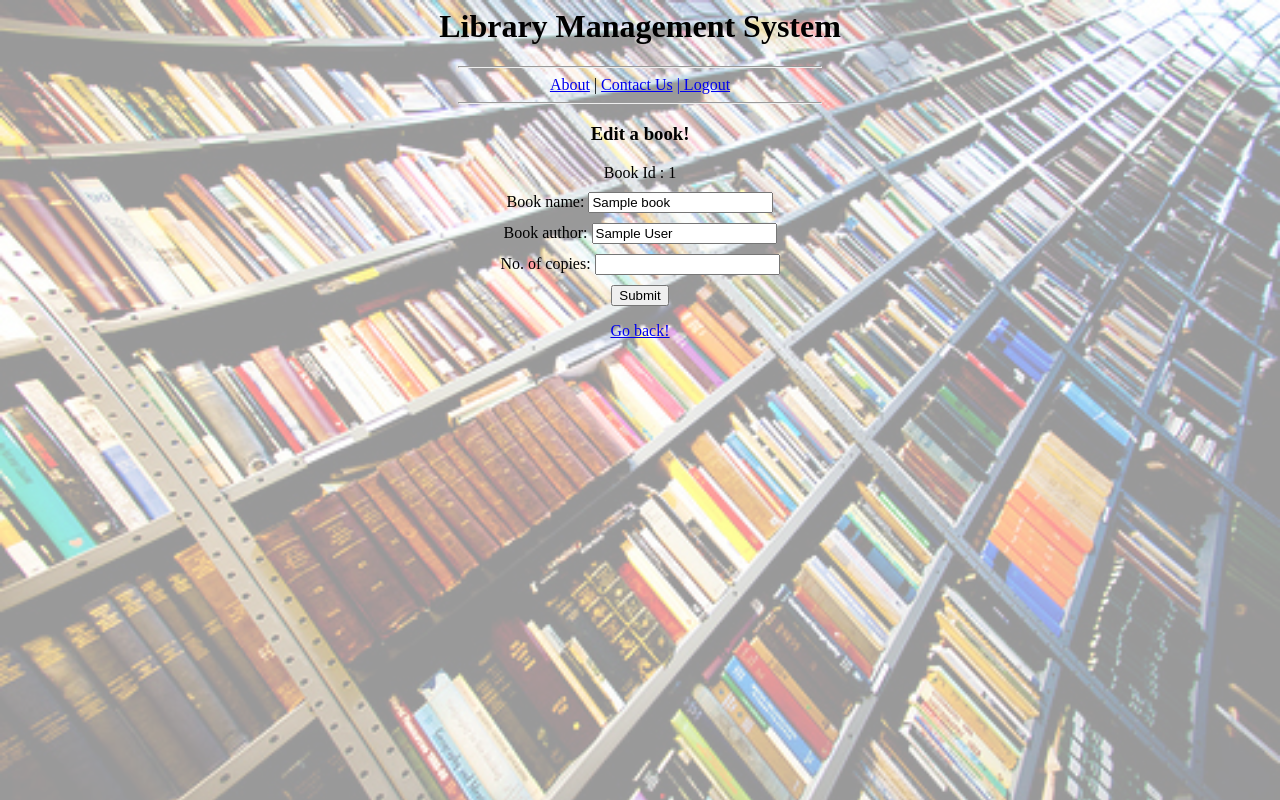
After one commit to armohamm/Library-Management-System, a PHP site: page /edit.php?id=1 in a window 1280 px wide. The commit adds this page. Run offline with PHP 8.4, Linux system fonts and the light colour scheme; the visitor is signed in with stand-in values (Sample User, id 1); tables that the repository leaves empty or names only in its code hold one stand-in row (values such as "Sample post").

Commit message:
Second Commit: Added Edit next to Table View for Admin

```diff
--- a/book_add.php
+++ b/book_add.php
@@ -13,7 +13,8 @@ if(!(isset($_SESSION["authuser"])) && !(isset($_SESSION["user"])))
   include 'header.php';
  ?>
 	<head>
-		<h3 style="text-align:center"> Add a book!</h3>
+		<h3 style="text-align:center">
+				Add a book!</h3>
 	</head>
 	<style type="text/css">
 	#f{
@@ -35,6 +36,7 @@ if(!(isset($_SESSION["authuser"])) && !(isset($_SESSION["user"])))
 	<body>
 		<div class='cover'></div>
 		 <form method="post" action="book_add1.php">
+
 		 	<div id="f">
 		 	Book name:
 		 	<input type="text" name="name"><br>
--- a/book_del.php
+++ b/book_del.php
@@ -70,6 +70,7 @@ display: block;
 	  unset($_SESSION["success"]);
 	  if(isset($_SESSION["zerocop"]))
 	  	echo '<script>alert("Copies cannot be less than zero!")</script>';
+	  unset($_SESSION["zerocop"]);
 	  ?>
 	  <p>
 	  	<div id='form'>
--- /dev/null
+++ b/edit.php
@@ -0,0 +1,86 @@
+<?php
+session_start();
+if(!(isset($_SESSION["authuser"])) && !(isset($_SESSION["user"])))
+  {
+      $_SESSION["notlogged"]=1;
+      header("Location: index.php");
+      exit();
+  }
+  elseif (!(isset($_SESSION["authuser"])))
+  {
+  	    header("Location: user_menu.php");
+  }
+  include 'header.php';
+
+$conn = mysqli_connect("localhost", "root", "devansh2497","library");
+if (!$conn)
+{
+    die("Connection failed: " . mysqli_connect_error());
+}
+ ?>
+	<head>
+		<h3 style="text-align:center">Edit a book!</h3>
+	</head>
+	<style type="text/css">
+	#f{
+		text-align: center;
+	    margin-bottom: 10px;
+	}
+	#g{
+		text-align: center;
+		margin-bottom: 10px;
+	}
+	#h{
+		text-align: center;
+		margin-bottom: 10px;
+	}
+	#b{
+		text-align: center;
+	}
+	#r{
+		text-align: center;
+		margin-bottom: 10px;
+	}
+	</style>
+	<body>
+		<div class='cover'></div>
+		 <form method="post" action="edit1.php?id=<?php echo $_GET['id'];?>">
+		 	<div id=r>
+		 	Book Id :
+		  <?php
+		  echo $_GET['id'];$id=$_GET['id'];
+		 $row=mysqli_fetch_assoc(mysqli_query($conn,"select * from book where id='$id'"));
+		 	?>
+		 </div>
+		 	<div id="f">
+		 	Book name:
+		 	<input type="text" name="name" value="<?php echo $row['name'];?>"><br>
+		 </div>
+		 <div id="g">
+		 	Book author:
+		 	<input type="text" name="author" value="<?php echo $row['author'];?>">
+		 	<br>
+		 </div>
+		 <div id="h">
+		 	No. of copies:
+		 	<input type="number" name="copies" value="<?php echo $row['no_of_copies'];?>"><br>
+		 </div>
+		 <div id="b">
+		 <input type="submit">
+		</div>
+		 			 </form>
+		<p>
+			<?php
+			if(isset($_SESSION["zerocop"]))
+				echo '<script>alert("Copies cannot be less than zero!")</script>';
+			unset($_SESSION["zerocop"]);
+			if(isset($_SESSION["succ"]))
+				echo '<script>alert("Success!")</script>';
+			unset($_SESSION["succ"]);
+			?>
+		</p>
+		<div id="b">
+          <a href="book_view.php">Go back!</a>
+      </div>
+	</body>
+</html>
```
Also changed, not shown: book_view.php (+7 -2 lines), edit1.php (added, +44 -0 lines).
